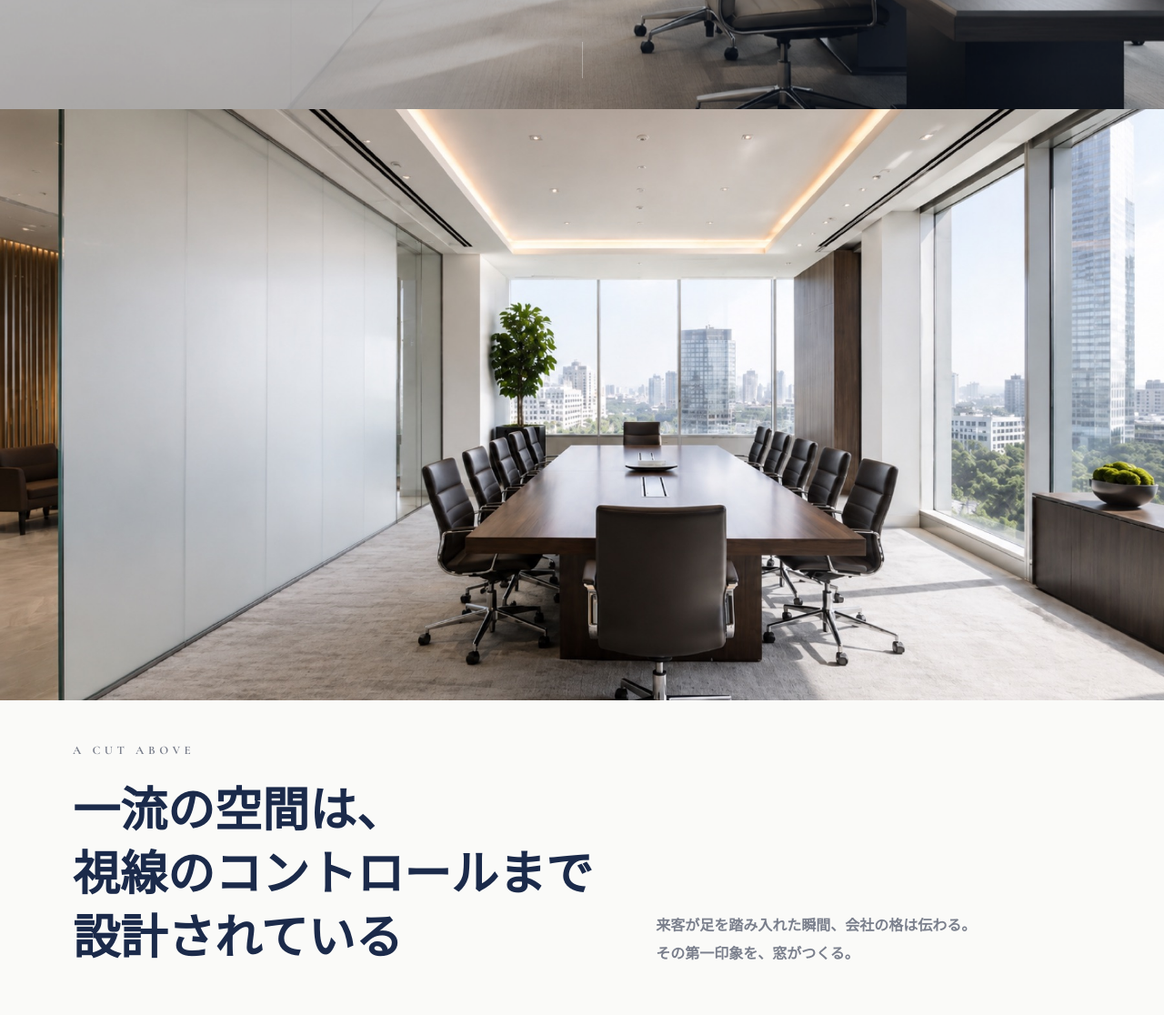
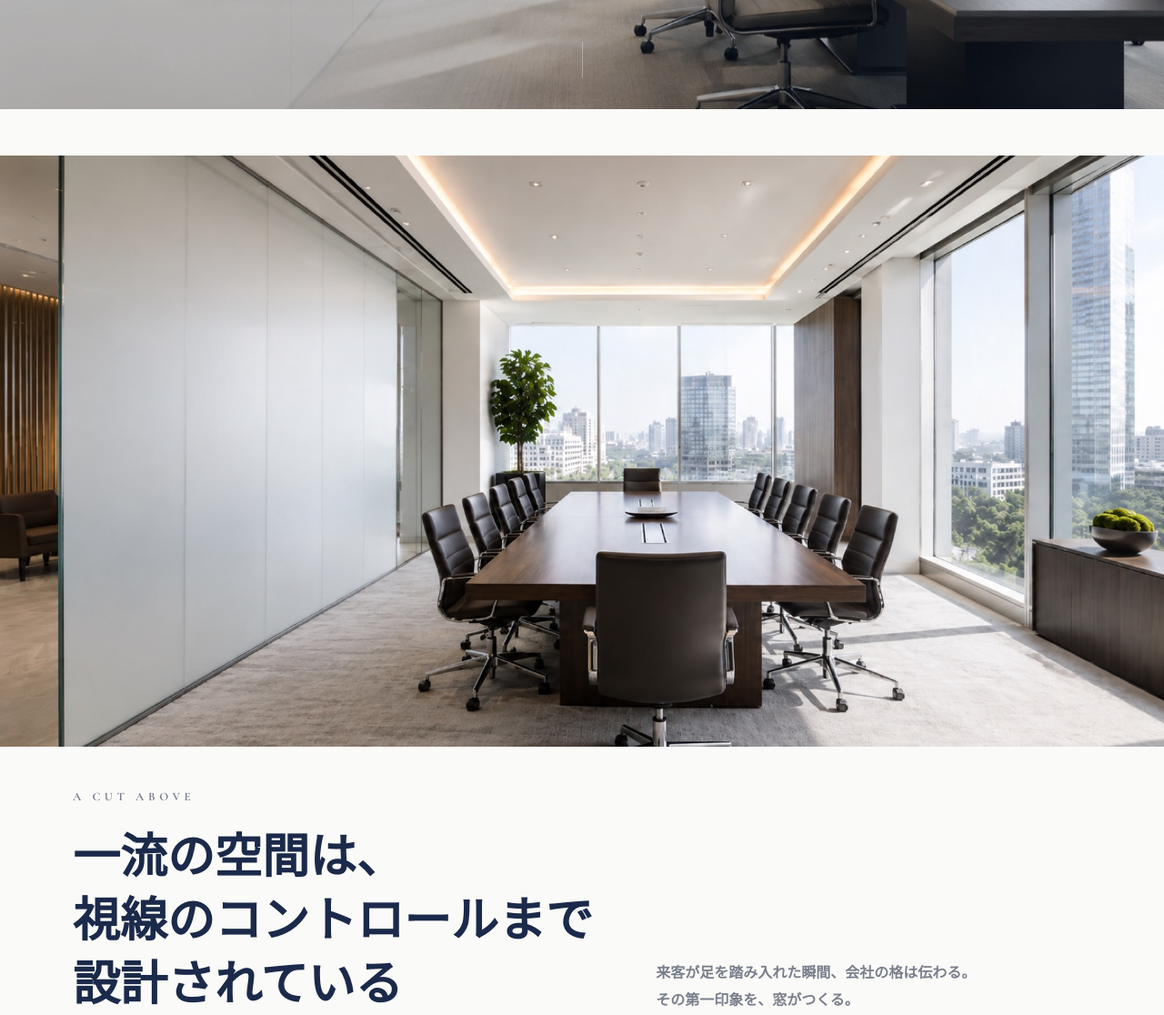
Before and after one commit to ryota-shiba/smartshade-office-lp, a website: page index.html in a window 1280 px wide. Shown: the part 680-1796 px from the top of the page at 91% size. Drawn offline with nearby package versions, Linux system fonts and the light colour scheme.

Commit message:
Add spacing after hero

```diff
--- a/public/styles.css
+++ b/public/styles.css
@@ -59,7 +59,7 @@ textarea {
 }
 
 .full-photo {
-  padding-top: 0;
+  padding-top: clamp(30px, 4vw, 52px);
 }
 
 .eyebrow {
--- a/styles.css
+++ b/styles.css
@@ -59,7 +59,7 @@ textarea {
 }
 
 .full-photo {
-  padding-top: 0;
+  padding-top: clamp(30px, 4vw, 52px);
 }
 
 .eyebrow {
```
